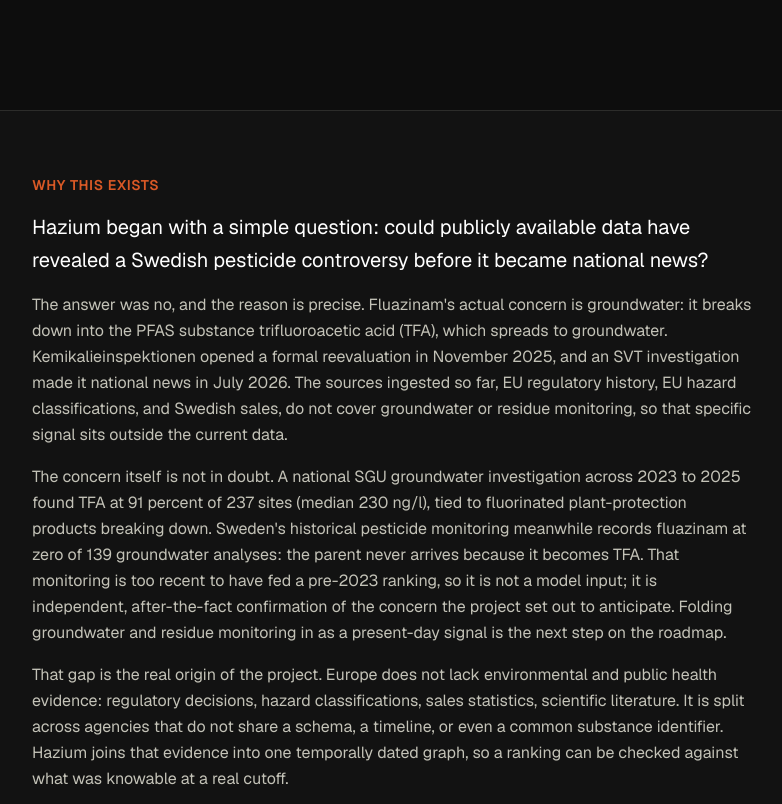
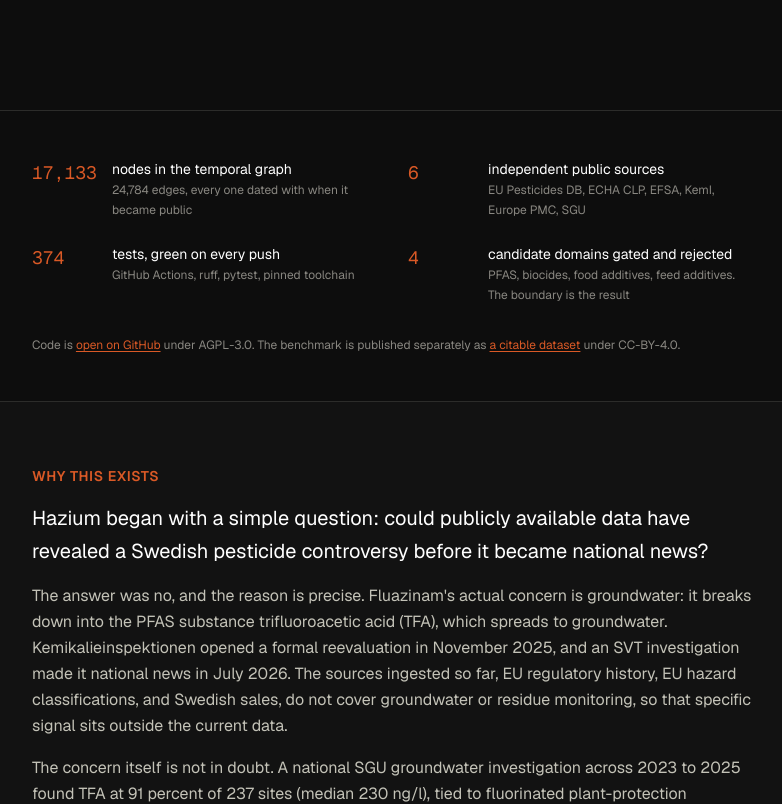
Before and after one commit to MartinBlomqvistDev/hazium, a Next.js app in the folder web/: page / in a window 1280 px wide. Shown: the part 763-1567 px from the top of the page, without its empty margins (248-1030 px from the left). Built offline with nearby package versions, Linux system fonts and the light colour scheme.

Commit message:
feat: put what was built, the kill-criterion and the dataset on the page

```diff
--- a/web/app/page.tsx
+++ b/web/app/page.tsx
@@ -1,6 +1,7 @@
 import Nav from "@/components/Nav";
 import Hero from "@/components/Hero";
 import OriginStory from "@/components/OriginStory";
+import WhatWasBuilt from "@/components/WhatWasBuilt";
 import ResultSection from "@/components/ResultSection";
 import HowItWorks from "@/components/HowItWorks";
 import Principles from "@/components/Principles";
@@ -40,6 +41,7 @@
       <Nav />
       <main className="flex-1">
         <Hero data={data} flaggedAhead={flaggedAhead} banTotal={benchmarkBans.length} />
+        <WhatWasBuilt />
         <OriginStory />
         <HowItWorks />
         <ResultSection data={data} capability={capability} detail={detail} />
--- a/web/components/ResultSection.tsx
+++ b/web/components/ResultSection.tsx
@@ -51,6 +51,30 @@
           landmarks had no public profile at all when Hazium flagged them.
         </p>
 
+        <div className="mt-8 rounded-lg border border-hairline bg-page p-5">
+          <h3 className="font-medium text-text-primary">
+            The test that could have ended the project
+          </h3>
+          <p className="mt-2 text-sm leading-relaxed text-text-secondary">
+            A ranking model with 25 positives in 5,933 substances can look good by accident. So
+            the labels were permuted and the whole thing refitted, fifty times. If the shuffled
+            runs had come close to the real one, the result was an artefact and would have been
+            retracted. Real average precision is 0.230 against a shuffled maximum of 0.013,
+            p&nbsp;=&nbsp;0.020.
+          </p>
+          <p className="mt-3 text-sm leading-relaxed text-text-secondary">
+            The benchmark, its result tables and the raw robustness outputs are published as a
+            citable dataset:{" "}
+            <a
+              href="https://huggingface.co/datasets/MartinBlomqvist/hewb"
+              className="text-accent underline underline-offset-2"
+            >
+              HEWB v1.4 on HuggingFace
+            </a>
+            , CC-BY-4.0.
+          </p>
+        </div>
+
         <p className="mt-6 text-xs text-text-muted">
           HEWB v{data.hewb_version}. Flag dates come from the frozen benchmark
           run under strict pre-cutoff evidence discipline; out-of-fold scores are
--- a/web/components/Watchlist.tsx
+++ b/web/components/Watchlist.tsx
@@ -35,12 +35,9 @@
           happened. This is the opposite, and it carries a different status. These are
           substances the model ranks as concerning today, and{" "}
           <strong className="text-text-primary">none of them has been checked against
-          anything</strong>, because the future they concern has not happened.
-        </p>
-        <p className="mt-4 text-text-secondary">
-          What makes it falsifiable rather than a claim is that every EU approval carries an
-          expiry date, and on that date the Commission has to decide. So each entry comes with
-          the deadline by which it will be right or wrong.
+          anything</strong>, because the future they concern has not happened. What makes it
+          falsifiable anyway is that every EU approval carries an expiry date, and on that date
+          the Commission has to decide. Each entry comes with its own deadline.
         </p>
 
         <div className="mt-10">
@@ -64,9 +61,9 @@
             ))}
           </div>
           <p className="mt-4 text-xs leading-relaxed text-text-muted">
-            An expiry passing is not automatically a verdict. The Commission often extends an
-            approval by a short procedural step while an assessment finishes, which settles
-            nothing. Those are recorded as still open rather than counted either way.
+            An expiry passing is not automatically a verdict: the Commission often extends an
+            approval by a short procedural step while an assessment finishes. Those are recorded
+            as still open rather than counted either way.
           </p>
         </div>
 
@@ -81,9 +78,8 @@
             one of them.
           </p>
           <p className="mt-2 text-sm text-text-secondary">
-            This is the catalogue, not the fields. It says what a grower could legally buy, not
-            how much of anything was sprayed or on what area. Sweden reports application volumes
-            per crop separately, and that is not joined here yet.
+            This is the catalogue, not the fields: what a grower could legally buy, not what was
+            sprayed or on what area.
           </p>
           <div className="mt-5 space-y-1.5">
             {data.crops.slice(0, 14).map((crop) => (
@@ -145,22 +141,19 @@
             ))}
           </div>
           <p className="mt-4 text-xs leading-relaxed text-text-muted">
-            This is national tonnage, not tonnage per crop. Nobody publishes the second in a form
-            that joins to a substance ranking: Sweden&apos;s per-crop survey reports by pesticide
-            type rather than by active substance and was last run for 2021, and Eurostat states
-            it has never been able to publish comparable EU use statistics at all. The EU
-            legislated a fix in 2025, with annual per-crop collection from 2028 and publication
-            from 2030. Until then the honest unit is the country.
+            National tonnage, not tonnage per crop, because nobody publishes the second in a form
+            that joins to a substance ranking. Sweden&apos;s per-crop survey reports by pesticide
+            type rather than by substance and was last run for 2021; Eurostat states it has never
+            been able to publish comparable EU use statistics at all. A fix was legislated in
+            2025, with publication from 2030. Until then the honest unit is the country.
           </p>
         </div>
 
         <p className="mt-10 text-xs leading-relaxed text-text-muted">
-          No product or brand is named, and none will be. At the benchmark cutoffs old enough
-          to have resolved, a little under half of a top-100 band was never actioned, and that
-          rate is itself a reflection of one intensive period of EU re-evaluation rather than a
-          promise about the next one. Naming commercial products against a list carrying that
-          much error would put specific companies on it wrongly. Crop is the finest granularity
-          published. Generated {data.generated} from the {data.variant} variant.
+          No product or brand is named, and none will be. At the cutoffs old enough to have
+          resolved, a little under half of a top-100 band was never actioned, so naming
+          commercial products against it would put specific companies on a list carrying that
+          much error. Crop is the finest granularity published. Generated {data.generated}.
         </p>
       </div>
     </section>
--- /dev/null
+++ b/web/components/WhatWasBuilt.tsx
@@ -0,0 +1,76 @@
+/**
+ * A scannable statement of what exists, placed directly under the hero.
+ *
+ * The rest of the page argues a scientific case at length. A reader deciding in
+ * thirty seconds whether to keep going needs the other half of the story first:
+ * what was actually built, how it is checked, and what has been published. Those
+ * facts were previously only in the repository, which is one click too far.
+ *
+ * The last item is the one that matters most and reads oddly at first glance. A
+ * mapped boundary is a result, and four candidate domains examined and rejected
+ * on the evidence is a stronger claim about the method than a fifth domain
+ * claimed without one.
+ */
+const BUILT = [
+  {
+    figure: "17,133",
+    label: "nodes in the temporal graph",
+    note: "24,784 edges, every one dated with when it became public",
+  },
+  {
+    figure: "6",
+    label: "independent public sources",
+    note: "EU Pesticides DB, ECHA CLP, EFSA, KemI, Europe PMC, SGU",
+  },
+  {
+    figure: "374",
+    label: "tests, green on every push",
+    note: "GitHub Actions, ruff, pytest, pinned toolchain",
+  },
+  {
+    figure: "4",
+    label: "candidate domains gated and rejected",
+    note: "PFAS, biocides, food additives, feed additives. The boundary is the result",
+  },
+];
+
+export default function WhatWasBuilt() {
+  return (
+    <section className="border-b border-hairline">
+      <div className="mx-auto max-w-3xl px-6 py-12">
+        <div className="grid grid-cols-1 gap-x-8 gap-y-6 sm:grid-cols-2">
+          {BUILT.map((item) => (
+            <div key={item.label} className="flex gap-4">
+              <span className="w-16 shrink-0 tabular-nums font-mono text-lg text-accent">
+                {item.figure}
+              </span>
+              <span className="min-w-0">
+                <span className="block text-sm text-text-primary">{item.label}</span>
+                <span className="mt-0.5 block text-xs leading-relaxed text-text-muted">
+                  {item.note}
+                </span>
+              </span>
+            </div>
+          ))}
+        </div>
+        <p className="mt-8 text-xs text-text-muted">
+          Code is{" "}
+          <a
+            href="https://github.com/MartinBlomqvistDev/hazium"
+            className="text-accent underline underline-offset-2"
+          >
+            open on GitHub
+          </a>{" "}
+          under AGPL-3.0. The benchmark is published separately as{" "}
+          <a
+            href="https://huggingface.co/datasets/MartinBlomqvist/hewb"
+            className="text-accent underline underline-offset-2"
+          >
+            a citable dataset
+          </a>{" "}
+          under CC-BY-4.0.
+        </p>
+      </div>
+    </section>
+  );
+}
```
